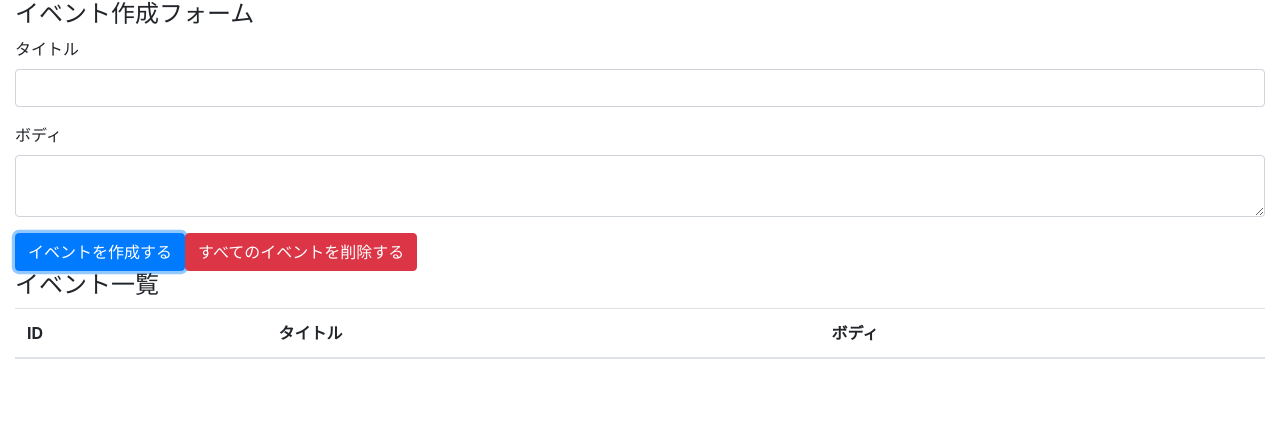
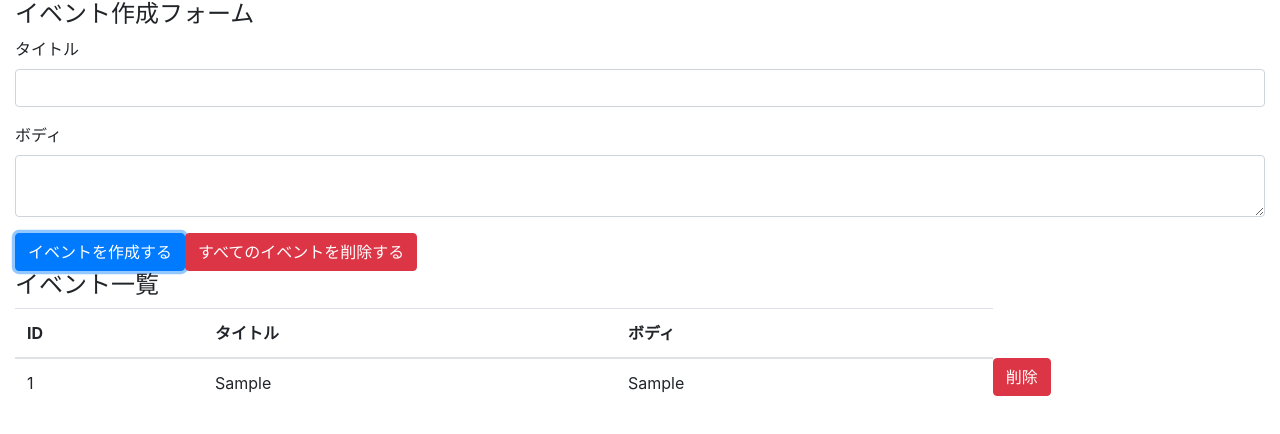
Before and after one commit to tobeken/react-hooks-101, a React (Create React App) app: page / in a window 1280 px wide. Both pictures are taken after typing "Sample", "Sample" into the empty fields and a click on the button "イベントを作成する". Shown: the top 434 px of the page. Built offline with nearby package versions, Linux system fonts and the light colour scheme.

Commit message:
delete action

```diff
--- a/src/components/App.js
+++ b/src/components/App.js
@@ -1,6 +1,8 @@
 import React, { useReducer, useState } from "react";
 
 import "bootstrap/dist/css/bootstrap.min.css";
+
+import Event from "./Event";
 import reducer from "../reducers";
 
 function App() {
@@ -57,7 +59,11 @@
             <th>ボディ</th>
           </tr>
         </thead>
-        <tbody></tbody>
+        <tbody>
+          {state.map((event, index) => (
+            <Event key={index} event={event} dispatch={dispatch} />
+          ))}
+        </tbody>
       </table>
     </div>
   );
--- /dev/null
+++ b/src/components/Event.js
@@ -0,0 +1,27 @@
+import React from "react";
+
+const Event = ({ event, dispatch }) => {
+  const id = event.id;
+  const handleClickDeleteButton = () => {
+    dispatch({
+      type: "DELETE_EVENT",
+      id,
+    });
+  };
+  return (
+    <tr>
+      <td>{id}</td>
+      <td>{event.title}</td>
+      <td>{event.body}</td>
+      <button
+        type="button"
+        className="btn btn-danger"
+        onClick={handleClickDeleteButton}
+      >
+        削除
+      </button>
+    </tr>
+  );
+};
+
+export default Event;
--- a/src/reducers/index.js
+++ b/src/reducers/index.js
@@ -27,6 +27,7 @@
       const id = length === 0 ? 1 : state[length - 1].id + 1;
       return [...state, { id, ...event }];
     case "DELETE_EVENT":
+      return state.filter((event) => event.id !== action.id);
     case "DELETE_ALL_EVENTS":
       return [];
     default:
```
